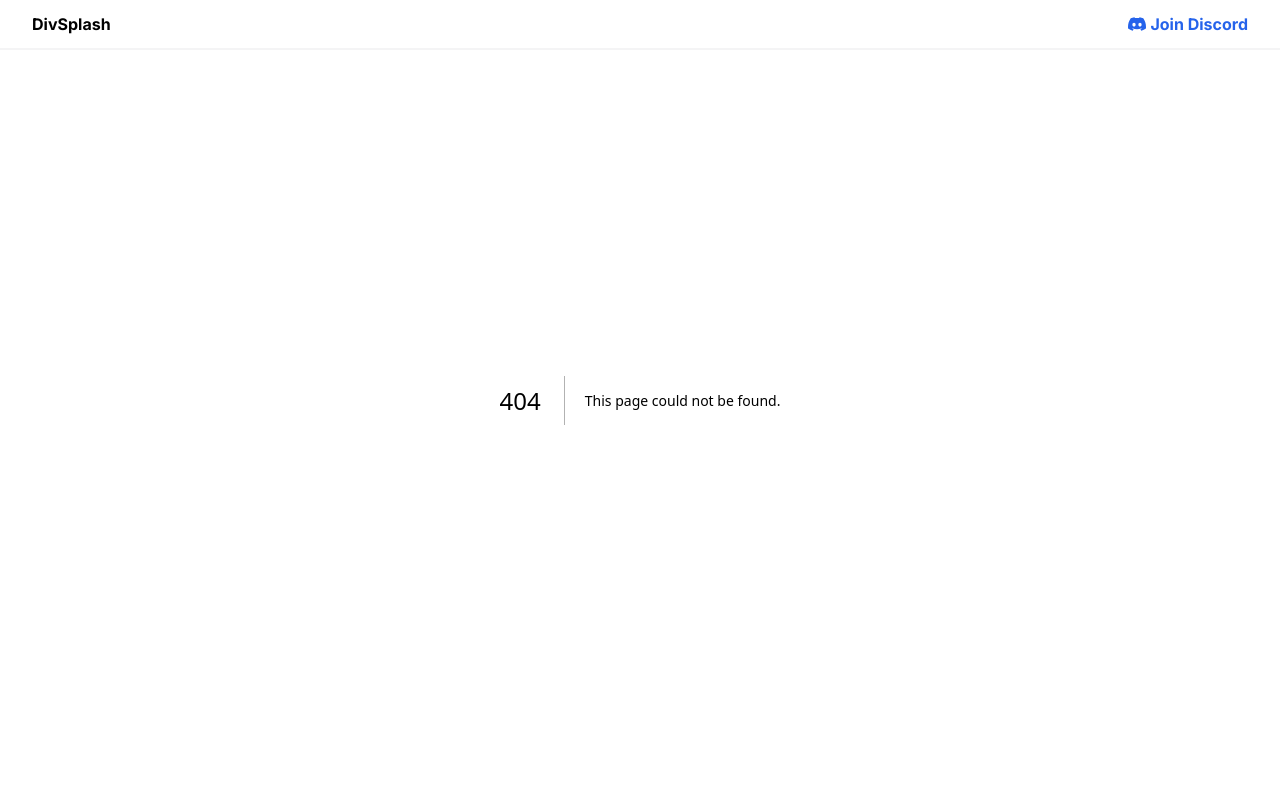
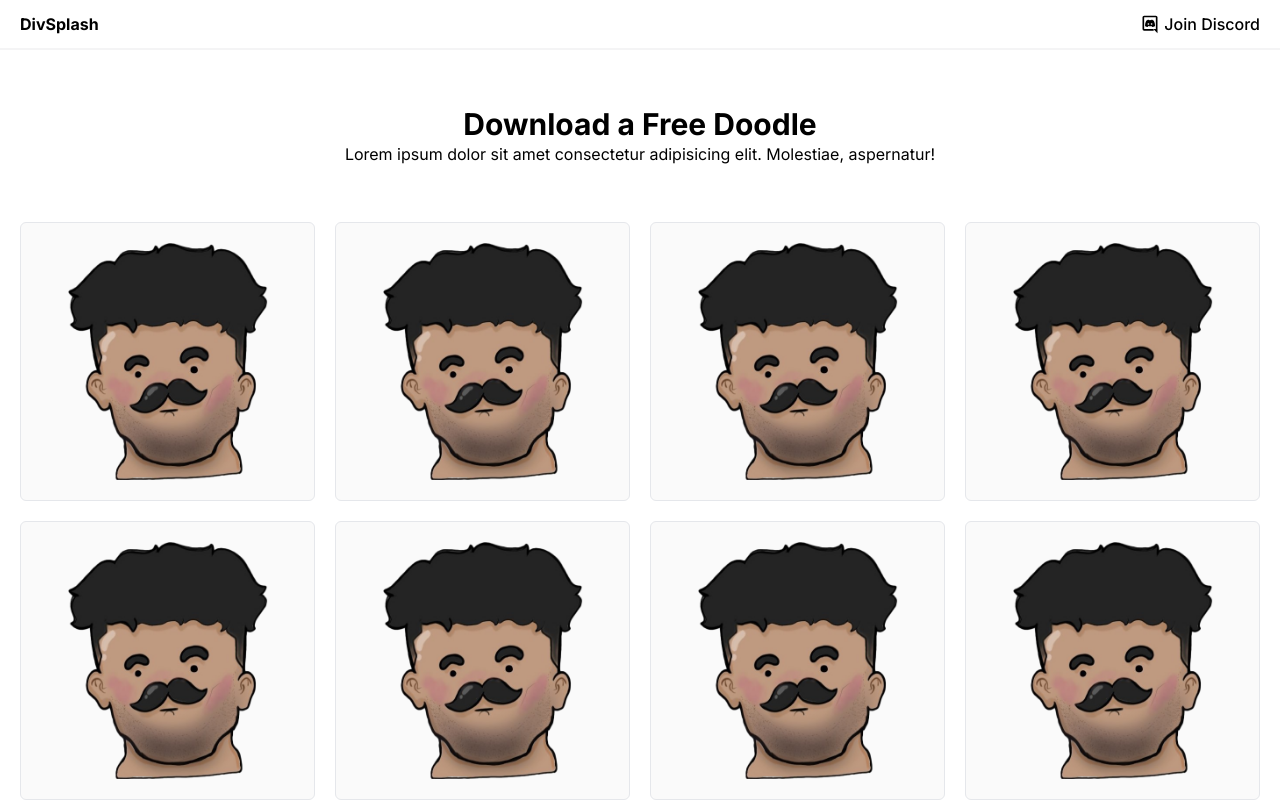
Before and after one commit to Yazdun/divsplash, a Next.js app: page /doodles in a window 1280 px wide. Before the commit this address had no page. Shown: the top 801 px of the page. Built offline with nearby package versions, Linux system fonts and the light colour scheme.

Commit message:
add doodle page

```diff
--- /dev/null
+++ b/app/doodles/page.tsx
@@ -0,0 +1,27 @@
+import Image from 'next/image'
+import React from 'react'
+
+export default function Doodles() {
+  return (
+    <div className="container">
+      <div className="text-center my-14">
+        <h1 className="text-3xl font-bold">Download a Free Doodle</h1>
+        <p>
+          Lorem ipsum dolor sit amet consectetur adipisicing elit. Molestiae,
+          aspernatur!
+        </p>
+      </div>
+      <ul className="grid gap-5 sm:grid-cols-2 md:grid-cols-3 lg:grid-cols-4">
+        {Array.from(Array(12).keys()).map(i => {
+          return (
+            <li key={i}>
+              <button className="flex justify-center w-full p-5 border rounded-md bg-neutral-50">
+                <Image src="/doodle.png" alt="hello" width={200} height={200} />
+              </button>
+            </li>
+          )
+        })}
+      </ul>
+    </div>
+  )
+}
--- a/app/globals.css
+++ b/app/globals.css
@@ -3,5 +3,5 @@
 @tailwind utilities;
 
 body {
-  @apply text-sm bg-grayscale-100 md:text-base;
+  @apply text-sm md:text-base;
 }
--- a/app/page.tsx
+++ b/app/page.tsx
@@ -4,16 +4,16 @@ import { FiSearch } from 'react-icons/fi'
 
 export default function Home() {
   return (
-    <div className="flex items-center justify-center h-screen">
+    <div className="flex items-center justify-center h-[90vh]">
       <div className="flex flex-col items-center gap-2 text-center">
         <h1 className="text-4xl font-bold">Welcome to DivSplash</h1>
-        <p>Free cool illustrations for your next project</p>
+        <p>Free and cool doodles for your next project</p>
         <Link
-          href="#"
-          className="flex items-center gap-1 px-5 py-3 text-white bg-black rounded-lg hover:bg-zinc-800"
+          href="/doodles"
+          className="flex items-center gap-1 px-5 py-3 text-white bg-blue-500 rounded-lg"
         >
           <FiSearch className="text-lg" />
-          Browse Illustrations
+          Browse Doodles
         </Link>
       </div>
     </div>
--- /dev/null
+++ b/components/Doodles.tsx
@@ -0,0 +1,5 @@
+import React from 'react'
+
+export const DoodlePreview = () => {
+  return <div>Doodles</div>
+}
--- a/components/Navigation.tsx
+++ b/components/Navigation.tsx
@@ -1,13 +1,16 @@
+import Link from 'next/link'
 import React from 'react'
-import { BsDiscord } from 'react-icons/bs'
+import { RiDiscordLine } from 'react-icons/ri'
 
 export const Navigation = () => {
   return (
-    <div className="fixed top-0 left-0 right-0 p-3 bg-white border-b-2 border-zinc-100">
+    <div className="sticky top-0 py-3 bg-white border-b-2 border-zinc-100">
       <div className="container flex items-center justify-between ">
-        <span className="font-bold">DivSplash</span>
-        <a href="#" className="flex items-center gap-1 font-bold text-blue-600">
-          <BsDiscord className="text-lg" />
+        <Link href="/" className="font-bold">
+          DivSplash
+        </Link>
+        <a href="#" className="flex items-center gap-1 font-medium">
+          <RiDiscordLine className="text-xl" />
           Join Discord
         </a>
       </div>
--- a/components/index.ts
+++ b/components/index.ts
@@ -1 +1,2 @@
 export * from './Navigation'
+export * from './Doodles'
```
Also changed, not shown: public/doodle.png (added).
